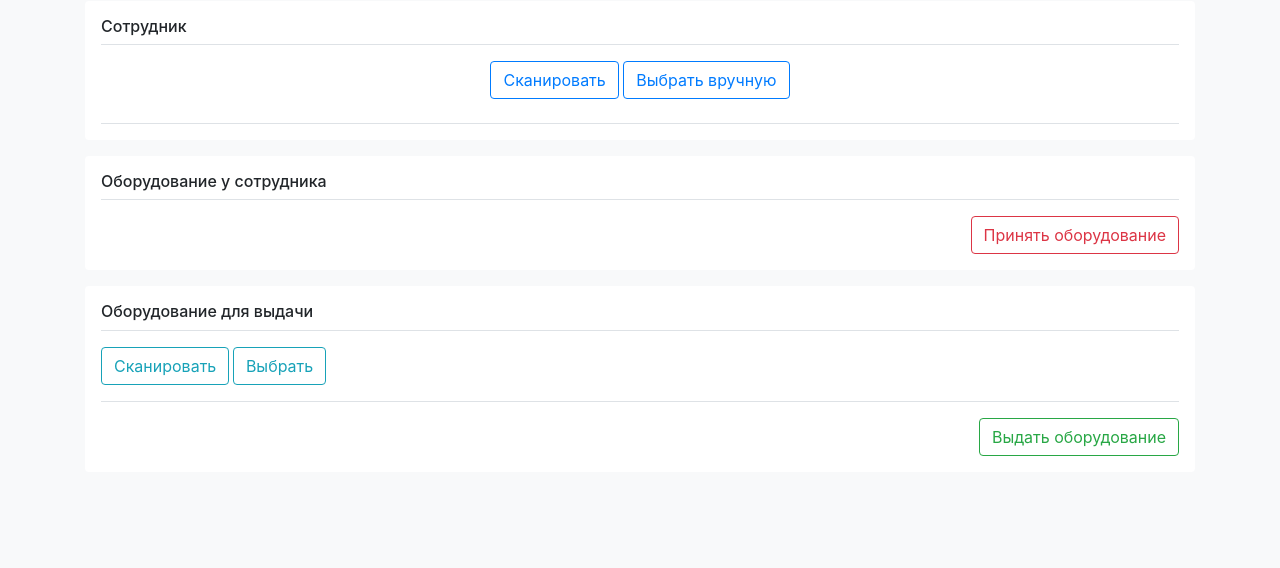
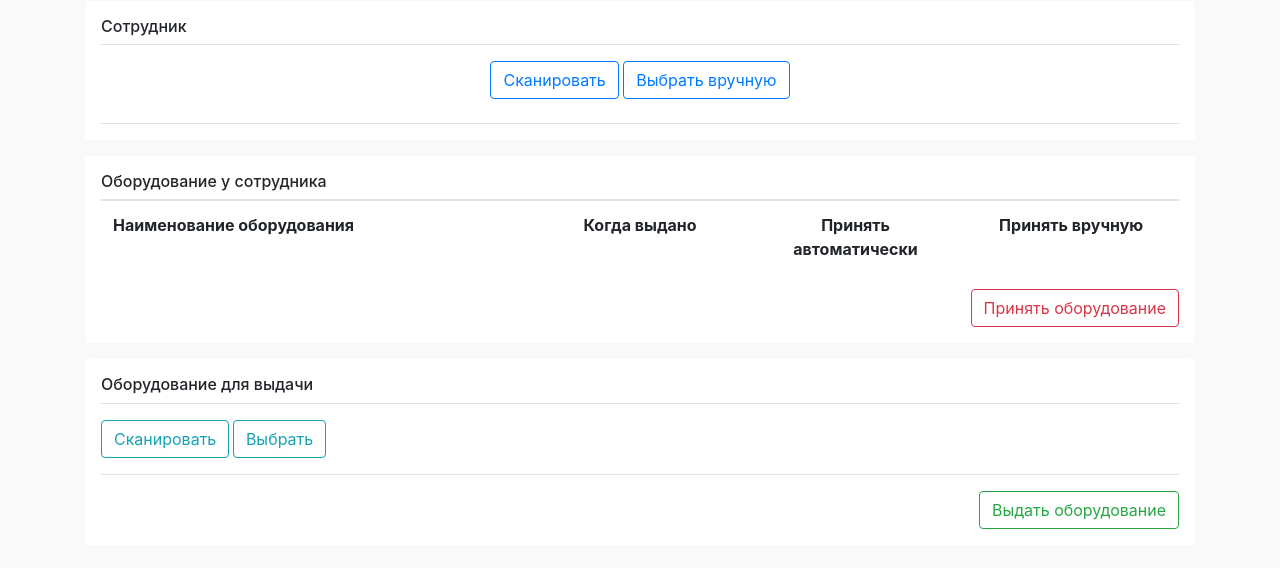
Before and after one commit to Rockstreet/hardcontrol, a Django app: page / in a window 1280 px wide. Shown: the part 149-717 px from the top of the page. Run offline with Django 3.2, Linux system fonts and the light colour scheme; data that the repository does not hold is empty; some libraries are stand-ins or nearby versions.

Commit message:
С выбором пользователя по пальцу

```diff
--- a/hardcontrol/templates/base.html
+++ b/hardcontrol/templates/base.html
@@ -134,15 +134,18 @@
 
 
 
-                      $('#hardw_list_input').append(' <div id="item_inp" class="media-body pb-3 mb-0 small lh-125 border-bottom border-gray">\n' +
-                  '            <div class="d-flex justify-content-between align-items-center w-100">\n' +
-                  '              <strong class="text-gray-dark">'+data2.fields.title+'</strong>\n' +
-                  'Выдано: '+ a +
-                  '<input type="checkbox" class="">' +
-                  '            </div>\n' +
-                  '            <span class="d-block"><br></span>\n' +
-                  ''+
-                  '          </div>');
+                  {#    $('#hardw_list_input').append(' <div id="item_inp" class="media-body pb-3 mb-0 small lh-125 border-bottom border-gray">\n' +#}
+                  {#'            <div class="d-flex justify-content-between align-items-center w-100">\n' +#}
+                  {#'              <strong class="text-gray-dark">'+data2.fields.title+'</strong>\n' +#}
+                  {#'Выдано: '+ a +#}
+                  {#'<input type="checkbox" class="">' +#}
+                  {#'            </div>\n' +#}
+                  {#'            <span class="d-block"><br></span>\n' +#}
+                  {#''+#}
+                  {#'          </div>');#}
+
+
+                       $('#hardw_list_input').append('<tr><td>'+data2.fields.title+'</td><td align="center">'+a+'</td><td align="center"><input type="checkbox" disabled="disabled" class=""></td><td align="center"><input type="checkbox" class=""></td></tr>');
 
 
 
@@ -254,7 +257,10 @@
 
           });
 
+         $('#input_hard_btn').click(function () {
 
+             alert('Прием оборудования');
+         });
 
       });
 
--- a/hardcontrol/templates/hardcontrol/index.html
+++ b/hardcontrol/templates/hardcontrol/index.html
@@ -59,6 +59,7 @@
                         }
                       //  lastMsg_ident = msg.msg;
                         $(".report").html(msg.msg + "<br />");
+                        select_worker(msg.user_id,0);
                     //}
                 });
 
@@ -119,15 +120,25 @@
 
 
 
-        <div id="hardw_list_input">
+        <div>
+
+            <table class="table">
+                <tr style="font-weight: bold;">
+                    <th width="40%">Наименование оборудования</th><td align="center" width="20%">Когда выдано</td><td align="center" width="20%">Принять автоматически</td><td align="center" width="20%">Принять вручную</td>
+                </tr>
+                <tbody id="hardw_list_input">
+
+                </tbody>
+
+            </table>
+
 
         </div>
         <small class="d-block text-right mt-3" id="in_pocess">
-            <button type="button" class="btn btn-outline-danger" id="">Принять оборудование</button>
+            <button type="button" class="btn btn-outline-danger" id="input_hard_btn">Принять оборудование</button>
         </small>
 
         <small style="display: none;" class="text-right mt-3" id="sucess" >
-                <a type="button" href="/" class="btn btn-outline-success" id="give_hard_btn">Оборудование по списку принято, продолжить</a>
                 <a type="button" href="/" class="btn btn-outline-success" id="give_hard_btn">Оборудование по списку принято, продолжить</a>
         </small>
 
```
